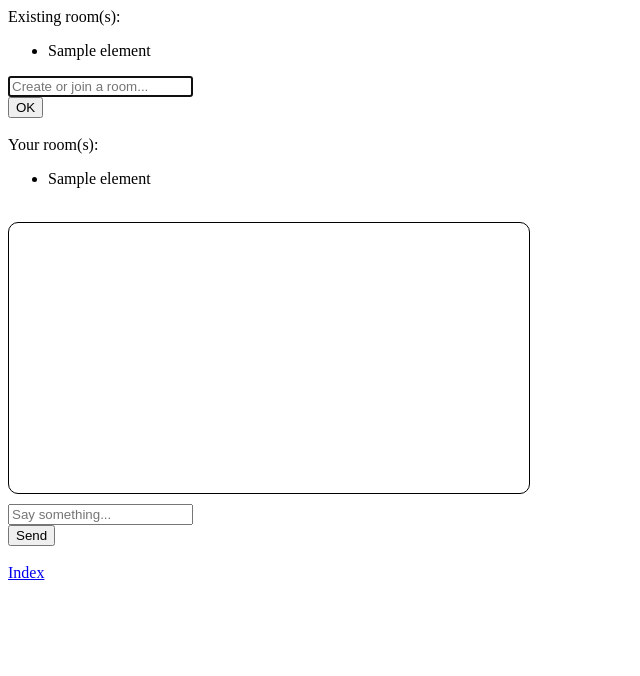
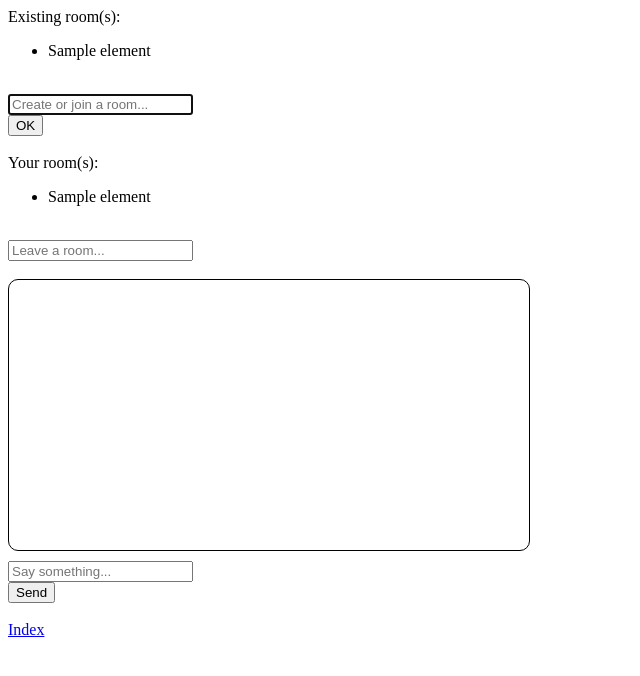
Before and after one commit to Webdev-Flask/Webdev-Flask, a Flask app: template templates/chat.html in a window 1280 px wide. Shown: the top 676 px of the page, without its empty margins (0-640 px from the left). Run offline with Flask 2, Linux system fonts and the light colour scheme; the template is opened without the code that fills it: most values are stand-ins (such as "Sample title", 1, 10 or a date in 2020); parts of the project's set-up code (start-up, migrations or seed data) failed here and were passed over; some libraries are stand-ins or nearby versions.

Commit message:
first commit

```diff
--- a/application.py
+++ b/application.py
@@ -474,7 +474,7 @@ def on_leave(room):
     send(username + ' has left the room.', to=room)
 
 
-# SocketIO server side event handler for /chat
+# SocketIO server side event updating room list
 @socketio.on("createRoom")
 def handle_message(data):
     emit("createRoom", data, broadcast=True)
--- a/templates/chat.html
+++ b/templates/chat.html
@@ -19,8 +19,9 @@
                 {% endfor %}
             </ul>
         </div>
+        <br>
         <div>
-            <input id="room" autocomplete="off" autofocus class="form-control" name="room" placeholder="Create or join a room..." type="text">
+            <input id="createRoom" autocomplete="off" autofocus class="form-control" name="createRoom" placeholder="Create or join a room..." type="text">
         </div>
         <div>
             <button onclick="create()" type="submit">OK</button>
@@ -33,6 +34,10 @@
                     <li>{{ element }}</li>
                 {% endfor %}
             </ul>
+        </div>
+        <br>
+        <div>
+            <input id="leaveRoom" autocomplete="off" autofocus class="form-control" name="deleteRoom" placeholder="Leave a room..." type="text">
         </div>
         <br>
         <div id="chat">
@@ -87,12 +92,14 @@
 
         // Send room name to create subset
         function create() {
-            socket.emit("createRoom", [document.getElementById("room").value, "{{ name }}"]);
+            socket.emit("createRoom", [document.getElementById("createRoom").value, "{{ name }}"]);
         };
 
         // Receive room name from server and update existing and your room if sent by user
         socket.on("createRoom", (data) => {
-            document.getElementById("existingRoom").innerHTML += "<li>" + data[0] + "</li>";
+            if (data[1] != "{{ name }}") {
+                document.getElementById("existingRoom").innerHTML += "<li>" + data[0] + "</li>";
+            };
 
             if (data[1] == "{{ name }}") {
                 document.getElementById("yourRoom").innerHTML += "<li>" + data[0] + "</li>";
```
